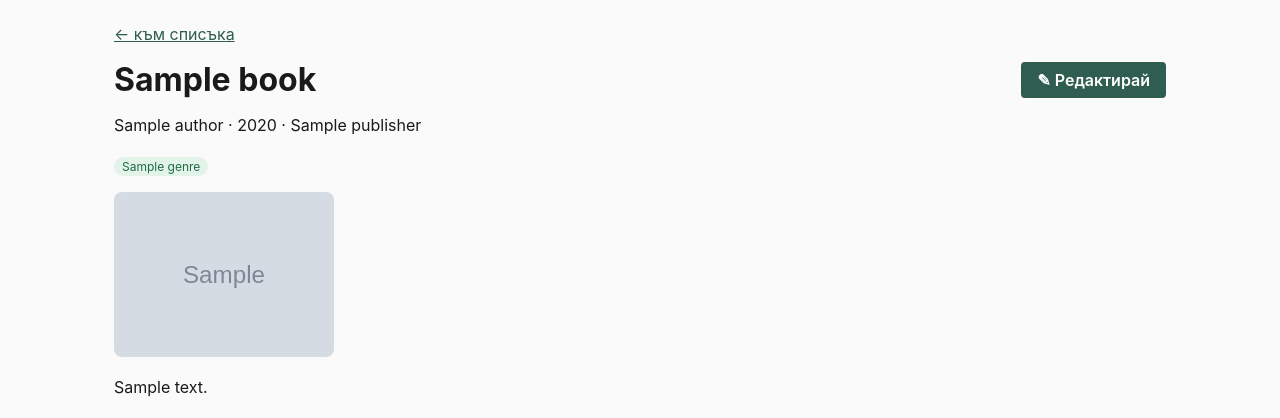
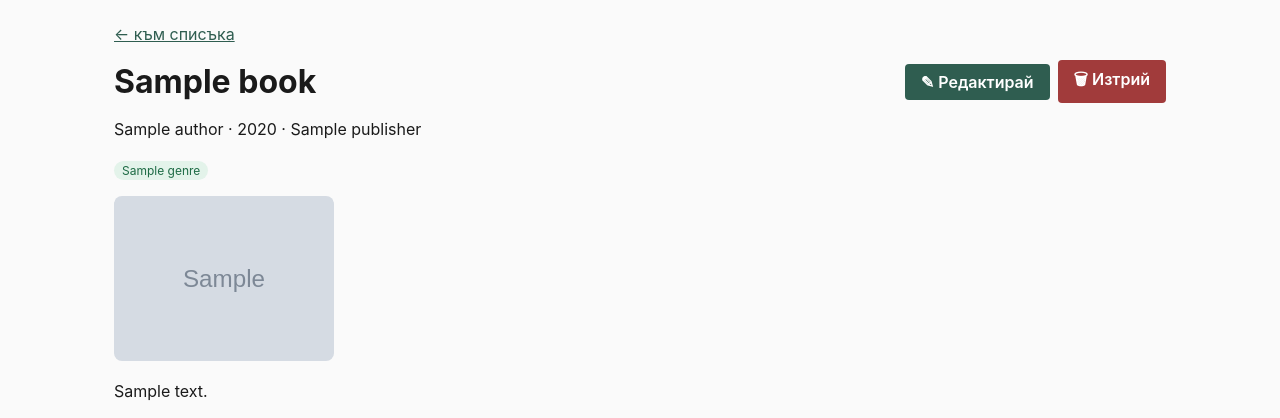
Before and after one commit to Dimitrandir/Books_catalogue_webapp, a Django app: page /books/1/ in a window 1280 px wide. Shown: the part 53-471 px from the top of the page. Run offline with Django 5.2, Linux system fonts and the light colour scheme; tables that the repository leaves empty hold one stand-in row (values such as "Sample post"); grey boxes marked "Sample" are stand-in pictures; some libraries are stand-ins or nearby versions.

Commit message:
Fix book delete button (had two bugs, wasn't deleting anything)
Потребителят добави сам бутон за изтриване, но не работеше:
- redirect(request, 'catalog:book_list') — redirect() не приема request
  като първи аргумент, само целта.
- GET клонът render-ваше book_list.html без никакъв context, а линкът
  беше обикновен <a href> (винаги GET) — затова кликването тихо
  показваше празна/счупена страница вместо реално да трие.

Поправено: book_delete вече е @require_POST-only (не му трябва GET
клон), бутонът е POST форма с onsubmit confirm() диалог (изтриването
каскадно маха и всички Copy/Loan записи към книгата — нужно
предупреждение). Добавен .header-actions/.button-danger CSS.

Ръчно тествано в браузър: create на тестова книга → delete → confirm →
редирект към списъка, книгата вече не е там; потвърдено през shell че
Book+Copy наистина са изтрити от базата (cascade). Тестовите reference
записи изчистени, реалните данни на потребителя не са пипани.

Co-Authored-By: Claude Sonnet 5 <noreply@anthropic.com>

```diff
--- a/catalog/templates/catalog/book_detail.html
+++ b/catalog/templates/catalog/book_detail.html
@@ -7,7 +7,14 @@
 
     <div class="page-header">
         <h1>{{ book.title }}</h1>
-        <a class="button-link" href="{% url 'catalog:book_edit' book.pk %}">✎ Редактирай</a>
+        <div class="header-actions">
+            <a class="button-link" href="{% url 'catalog:book_edit' book.pk %}">✎ Редактирай</a>
+            <form method="post" action="{% url 'catalog:book_delete' book.pk %}"
+                  onsubmit="return confirm('Сигурен ли си, че искаш да изтриеш „{{ book.title|escapejs }}“? Ще се изтрият и всички екземпляри и история на заемания.');">
+                {% csrf_token %}
+                <button type="submit" class="button-link button-danger">🗑 Изтрий</button>
+            </form>
+        </div>
     </div>
     <p class="authors">{{ book.authors.all|join:", " }}{% if book.year %} · {{ book.year }}{% endif %}{% if book.publisher %} · {{ book.publisher }}{% endif %}</p>
     <p>{% for genre in book.genres.all %}<span class="badge available">{{ genre.name }}</span> {% endfor %}</p>
--- a/catalog/urls.py
+++ b/catalog/urls.py
@@ -9,6 +9,7 @@ urlpatterns = [
     path('books/add/', views.book_create, name='book_create'),
     path('books/<int:pk>/', views.book_detail, name='book_detail'),
     path('books/<int:pk>/edit/', views.book_edit, name='book_edit'),
+    path('books/delete/<int:pk>/', views.book_delete, name='book_delete'),
     path('authors/search/', views.author_search, name='author_search'),
     path('genres/search/', views.genre_search, name='genre_search'),
     path('authors/quick-create/', views.author_quick_create, name='author_quick_create'),
--- a/catalog/views.py
+++ b/catalog/views.py
@@ -149,6 +149,13 @@ def book_edit(request, pk):
     return render(request, 'catalog/book_form.html', context)
 
 
+@require_POST
+def book_delete(request, pk):
+    book = get_object_or_404(Book, pk=pk)
+    book.delete()
+    return redirect('catalog:book_list')
+
+
 def _normalize_name(raw):
     return ' '.join(raw.split())
 
--- a/templates/base.html
+++ b/templates/base.html
@@ -135,6 +135,7 @@
             margin-bottom: 1rem;
         }
         .page-header h1 { margin: 0; }
+        .header-actions { display: flex; gap: 0.5rem; align-items: center; }
         .button-link {
             display: inline-block;
             padding: 0.5rem 1rem;
@@ -143,7 +144,12 @@
             text-decoration: none;
             border-radius: 4px;
             font-weight: 600;
+            border: none;
+            cursor: pointer;
+            font-size: 1rem;
+            font-family: inherit;
         }
+        .button-danger { background: #a13b3b; }
         .entry-form { max-width: 500px; background: white; border: 1px solid var(--border); border-radius: 8px; padding: 1.5rem; }
         .entry-form p { margin: 0 0 0.9rem; display: flex; flex-direction: column; gap: 0.25rem; }
         .entry-form label { font-weight: 600; font-size: 0.9rem; }
```
